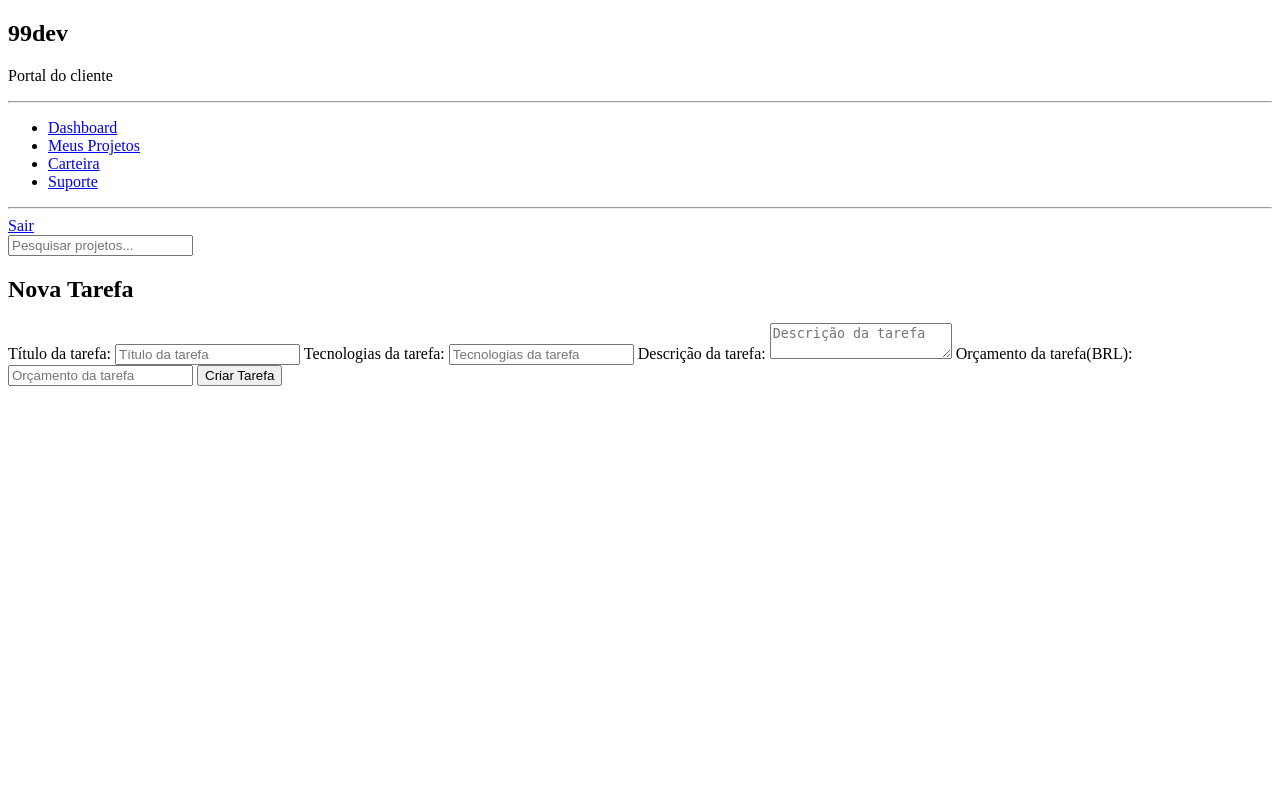
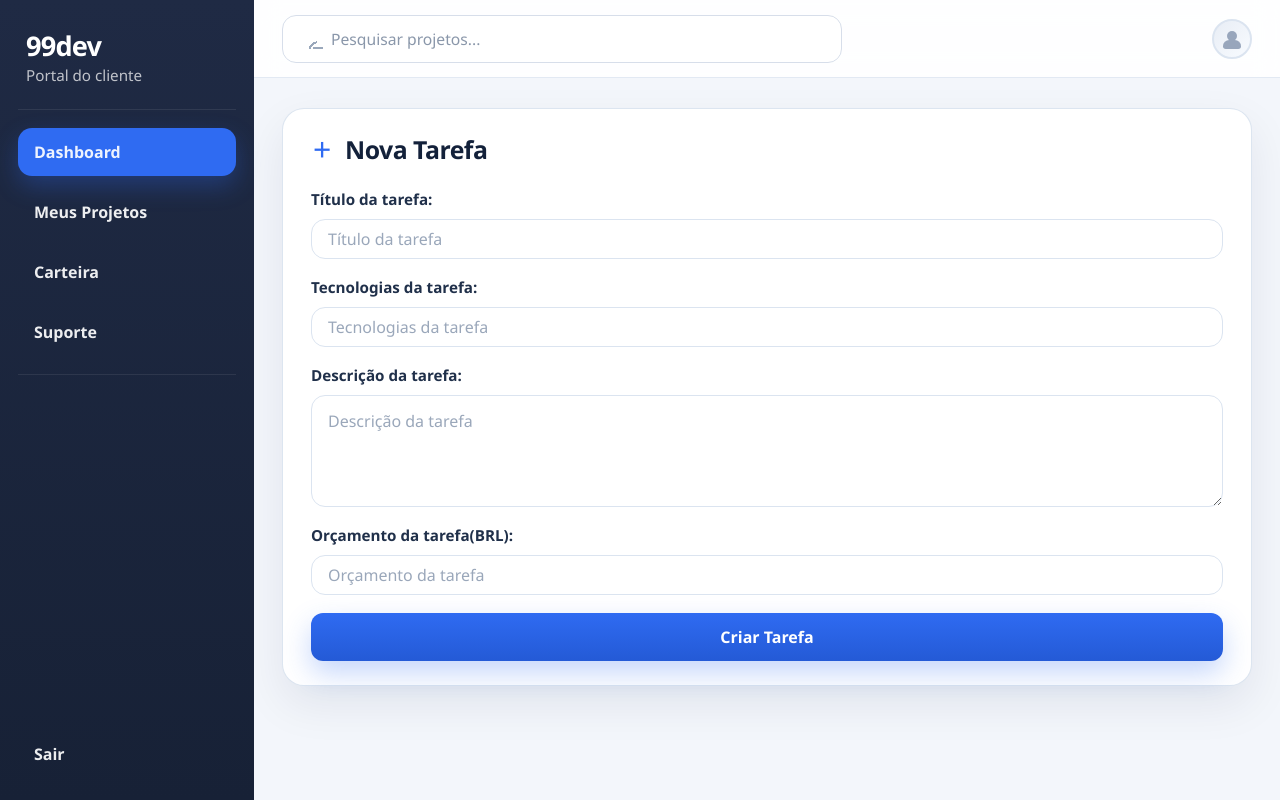
Before and after one commit to TheoNogueiraVirginio/99dev, a Flask app: page /dashboard in a window 1280 px wide. Run offline with Flask 3, Linux system fonts and the light colour scheme.

Commit message:
feat(dashboard): estilização feita com css de toda a página

```diff
--- /dev/null
+++ b/static/css/dashboardCliente.css
@@ -0,0 +1,356 @@
+* {
+	margin: 0;
+	padding: 0;
+	box-sizing: border-box;
+	font-family: "Segoe UI", Arial, Helvetica, sans-serif;
+}
+
+:root {
+	--sidebar: #1f2a44;
+	--sidebar-2: #172136;
+	--sidebar-active: #2f6bf2;
+	--page-bg: #f3f6fb;
+	--card-bg: #ffffff;
+	--text: #13213a;
+	--muted: #66758f;
+	--line: #dbe4f0;
+	--shadow: 0 18px 45px rgba(13, 28, 58, 0.08);
+}
+
+html,
+body {
+	min-height: 100%;
+}
+
+body {
+	display: flex;
+	background: var(--page-bg);
+	color: var(--text);
+}
+
+aside {
+	width: 254px;
+	min-height: 100vh;
+	position: fixed;
+	inset: 0 auto 0 0;
+	background: linear-gradient(180deg, var(--sidebar), var(--sidebar-2));
+	color: #fff;
+	padding: 22px 18px;
+	display: flex;
+	flex-direction: column;
+	gap: 18px;
+}
+
+.logo {
+	padding: 10px 8px 6px;
+}
+
+.logo h1 {
+	font-size: 1.7rem;
+	line-height: 1;
+	letter-spacing: -0.03em;
+	margin-bottom: 6px;
+}
+
+.logo p {
+	color: rgba(255, 255, 255, 0.72);
+	font-size: 0.95rem;
+}
+
+aside hr {
+	border: 0;
+	height: 1px;
+	background: rgba(255, 255, 255, 0.08);
+}
+
+aside nav ul {
+	list-style: none;
+	display: flex;
+	flex-direction: column;
+	gap: 12px;
+}
+
+aside nav a,
+.user-info a {
+	display: flex;
+	align-items: center;
+	gap: 12px;
+	width: 100%;
+	min-height: 48px;
+	padding: 0 16px;
+	border-radius: 14px;
+	color: rgba(255, 255, 255, 0.92);
+	text-decoration: none;
+	font-size: 1rem;
+	font-weight: 600;
+	transition: background 0.2s ease, transform 0.2s ease, color 0.2s ease;
+}
+
+aside nav li:first-child a {
+	background: var(--sidebar-active);
+	box-shadow: 0 10px 24px rgba(47, 107, 242, 0.3);
+}
+
+aside nav a:hover,
+.user-info a:hover {
+	background: rgba(255, 255, 255, 0.08);
+	transform: translateX(2px);
+}
+
+.user-info {
+	margin-top: auto;
+}
+
+main {
+	width: calc(100% - 254px);
+	margin-left: 254px;
+	padding: 0 0 32px;
+}
+
+header {
+	height: 78px;
+	background: rgba(255, 255, 255, 0.9);
+	backdrop-filter: blur(12px);
+	border-bottom: 1px solid rgba(219, 228, 240, 0.8);
+	display: flex;
+	align-items: center;
+	justify-content: space-between;
+	gap: 20px;
+	padding: 0 28px;
+	position: sticky;
+	top: 0;
+	z-index: 20;
+}
+
+header input {
+	width: min(100%, 560px);
+	height: 48px;
+	border: 1px solid #d7deea;
+	border-radius: 14px;
+	padding: 0 18px 0 48px;
+	outline: none;
+	background: #fff;
+	color: var(--text);
+	font-size: 0.98rem;
+	box-shadow: inset 0 1px 0 rgba(255, 255, 255, 0.7);
+	background-image: radial-gradient(circle at 22px 23px, transparent 0, transparent 9px, #9aa8bb 9px, #9aa8bb 11px, transparent 11px), linear-gradient(#9aa8bb, #9aa8bb);
+	background-repeat: no-repeat;
+	background-size: 20px 20px, 10px 2px;
+	background-position: 14px center, 30px 31px;
+}
+
+header input::placeholder {
+	color: #8a97aa;
+}
+
+header input:focus {
+	border-color: #9db8ff;
+	box-shadow: 0 0 0 4px rgba(47, 107, 242, 0.1);
+}
+
+.fotoUsuario {
+	width: 40px;
+	height: 40px;
+	border-radius: 50%;
+	border: 2px solid #dbe4f0;
+	background: linear-gradient(135deg, #e8edf5, #f8fbff);
+	position: relative;
+	flex-shrink: 0;
+}
+
+.fotoUsuario::before,
+.fotoUsuario::after {
+	content: "";
+	position: absolute;
+	left: 50%;
+	transform: translateX(-50%);
+	background: #98a6bc;
+}
+
+.fotoUsuario::before {
+	top: 10px;
+	width: 10px;
+	height: 10px;
+	border-radius: 50%;
+}
+
+.fotoUsuario::after {
+	bottom: 8px;
+	width: 18px;
+	height: 9px;
+	border-radius: 9px 9px 4px 4px;
+}
+
+.error-message {
+	margin: 18px 28px 0;
+	padding: 12px 16px;
+	border-radius: 12px;
+	background: #fff;
+	border: 1px solid var(--line);
+	box-shadow: var(--shadow);
+	font-size: 0.95rem;
+}
+
+.error-message.success {
+	border-color: #cfe8d3;
+	background: #f3fbf5;
+	color: #25653a;
+}
+
+.error-message.error {
+	border-color: #f2c2c8;
+	background: #fff6f7;
+	color: #9f2436;
+}
+
+.novaTarefa {
+	margin: 30px 28px 0;
+	background: var(--card-bg);
+	border: 1px solid rgba(219, 228, 240, 0.95);
+	border-radius: 22px;
+	box-shadow: var(--shadow);
+	padding: 26px 28px 24px;
+	max-width: 1280px;
+}
+
+.novaTarefa h2 {
+	display: flex;
+	align-items: center;
+	gap: 12px;
+	color: var(--text);
+	font-size: 1.55rem;
+	line-height: 1.2;
+	margin-bottom: 18px;
+	letter-spacing: -0.02em;
+}
+
+.novaTarefa h2::before {
+	content: "+";
+	display: inline-flex;
+	align-items: center;
+	justify-content: center;
+	width: 22px;
+	height: 22px;
+	color: var(--sidebar-active);
+	font-size: 2rem;
+	font-weight: 300;
+	line-height: 1;
+	margin-top: -2px;
+}
+
+.novaTarefa form {
+	display: grid;
+	grid-template-columns: 1fr;
+	gap: 12px;
+}
+
+.novaTarefa label {
+	display: block;
+	margin: 6px 0 -2px;
+	font-size: 0.95rem;
+	font-weight: 600;
+	color: #20304a;
+}
+
+.novaTarefa input,
+.novaTarefa textarea {
+	width: 100%;
+	border: 1px solid #dbe4f0;
+	border-radius: 14px;
+	background: #fff;
+	color: var(--text);
+	font-size: 1rem;
+	outline: none;
+	transition: border-color 0.2s ease, box-shadow 0.2s ease, transform 0.2s ease;
+}
+
+.novaTarefa input {
+	height: 40px;
+	padding: 0 16px;
+}
+
+.novaTarefa textarea {
+	min-height: 112px;
+	padding: 14px 16px;
+	resize: vertical;
+}
+
+.novaTarefa input::placeholder,
+.novaTarefa textarea::placeholder {
+	color: #9aa7ba;
+}
+
+.novaTarefa input:focus,
+.novaTarefa textarea:focus {
+	border-color: #8fb0ff;
+	box-shadow: 0 0 0 4px rgba(47, 107, 242, 0.08);
+}
+
+.novaTarefa button[type="submit"] {
+	height: 48px;
+	margin-top: 6px;
+	border: 0;
+	border-radius: 12px;
+	background: linear-gradient(180deg, #2f6bf2, #245ad6);
+	color: #fff;
+	font-size: 1rem;
+	font-weight: 700;
+	cursor: pointer;
+	box-shadow: 0 12px 28px rgba(47, 107, 242, 0.28);
+	transition: transform 0.2s ease, box-shadow 0.2s ease, filter 0.2s ease;
+}
+
+.novaTarefa button[type="submit"]:hover {
+	transform: translateY(-1px);
+	filter: brightness(1.03);
+	box-shadow: 0 16px 30px rgba(47, 107, 242, 0.34);
+}
+
+.novaTarefa button[type="submit"]:active {
+	transform: translateY(0);
+}
+
+@media (max-width: 980px) {
+	body {
+		flex-direction: column;
+	}
+
+	aside {
+		position: relative;
+		width: 100%;
+		min-height: auto;
+	}
+
+	main {
+		width: 100%;
+		margin-left: 0;
+	}
+
+	header {
+		position: relative;
+	}
+}
+
+@media (max-width: 640px) {
+	header {
+		padding: 0 16px;
+	}
+
+	.novaTarefa,
+	.error-message {
+		margin-left: 16px;
+		margin-right: 16px;
+	}
+
+	.novaTarefa {
+		padding: 22px 16px 18px;
+	}
+
+	.logo h1 {
+		font-size: 1.45rem;
+	}
+
+	header input {
+		width: 100%;
+	}
+}
--- a/templates/dashboardCliente.html
+++ b/templates/dashboardCliente.html
@@ -5,6 +5,7 @@
     <meta charset="UTF-8">
     <meta name="viewport" content="width=device-width, initial-scale=1.0">
     <title>Dashboard - 99dev</title>
+    <link rel="stylesheet" href="{{ url_for('static', filename='css/dashboardCliente.css') }}">
 </head>
 
 <body>
```
